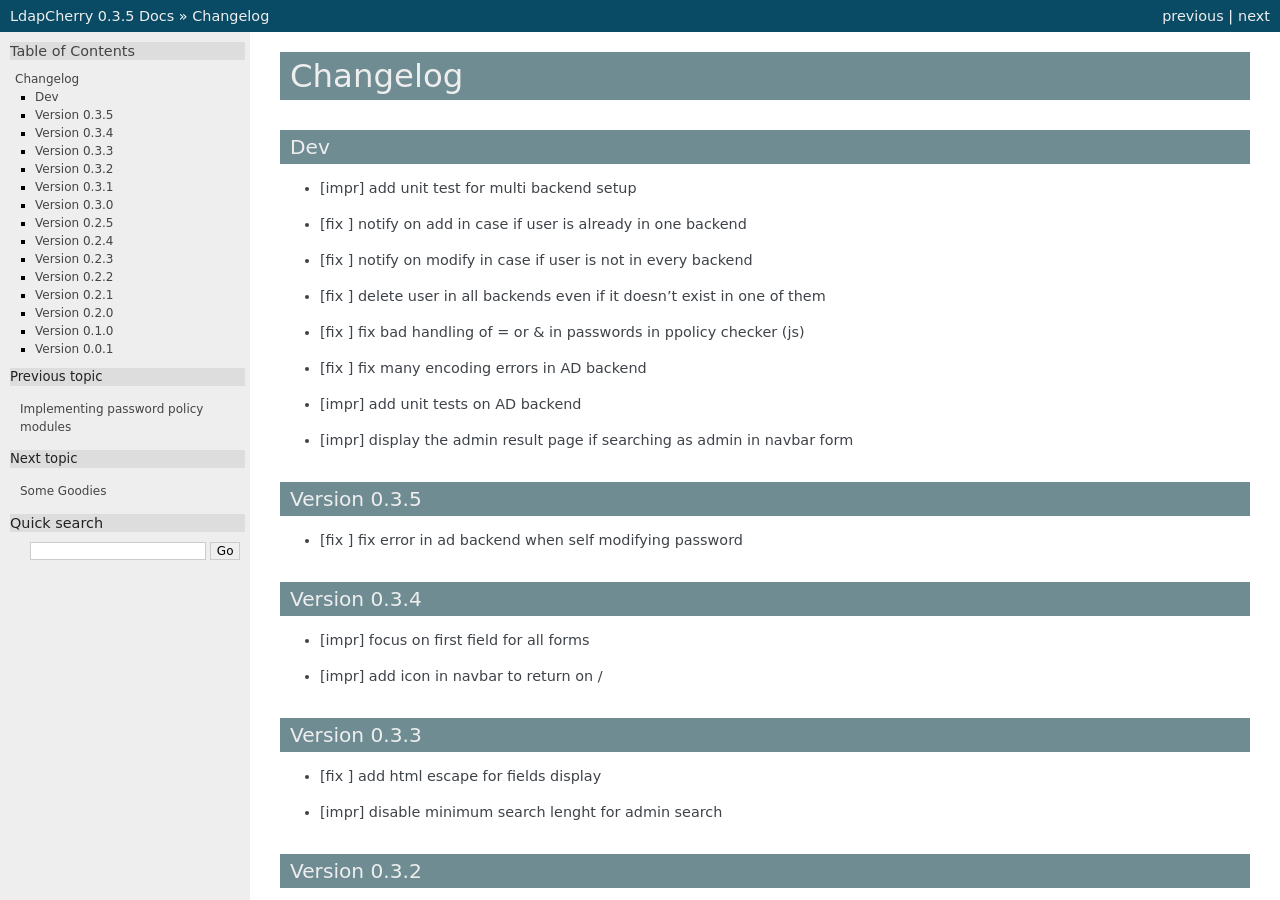
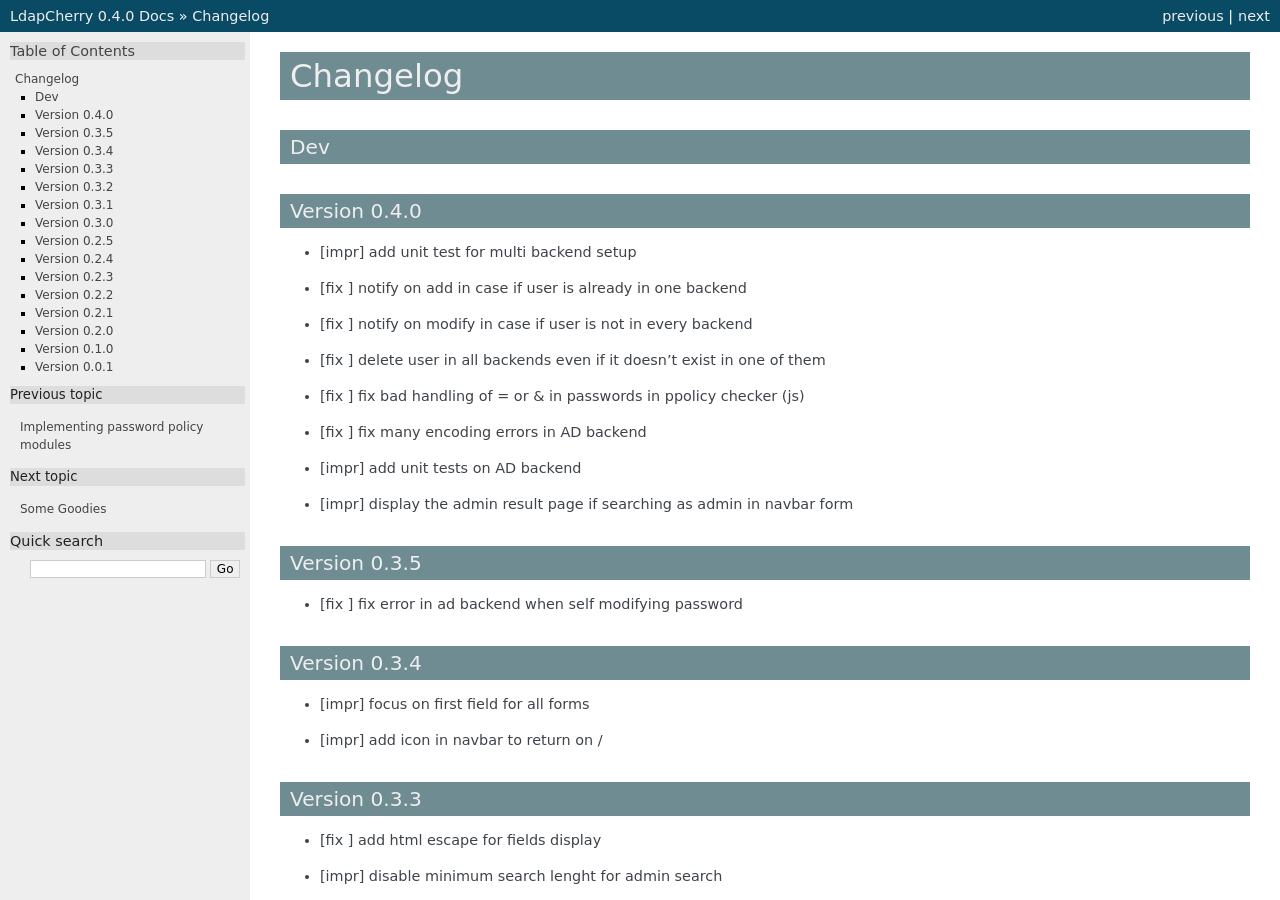
Before and after one commit to kakwa/ldapcherry, a Sphinx documentation site: the page built from docs/changelog.rst, in a window 1280 px wide and 900 px high. Built offline with Sphinx 7.4.7, drawn with Linux system fonts in a browser that asks for light colours; some of the changed text lies outside the part shown.

Commit message:
version bump

```diff
--- a/ChangeLog.rst
+++ b/ChangeLog.rst
@@ -1,5 +1,8 @@
 Dev
 ***
+
+Version 0.4.0
+*************
 
 * [impr] add unit test for multi backend setup
 * [fix ] notify on add in case if user is already in one backend
--- a/docs/conf.py
+++ b/docs/conf.py
@@ -64,7 +64,7 @@
 #
 # The short X.Y version.
 # The full version, including alpha/beta/rc tags.
-release = '0.3.5'
+release = '0.4.0'
 
 # The language for content autogenerated by Sphinx. Refer to documentation
 # for a list of supported languages.
--- a/setup.py
+++ b/setup.py
@@ -109,7 +109,7 @@
 setup(
     name='ldapcherry',
     zip_safe=False,
-    version='0.3.5',
+    version='0.4.0',
     author='Pierre-Francois Carpentier',
     author_email='carpentier.pf@gmail.com',
     packages=[
```
